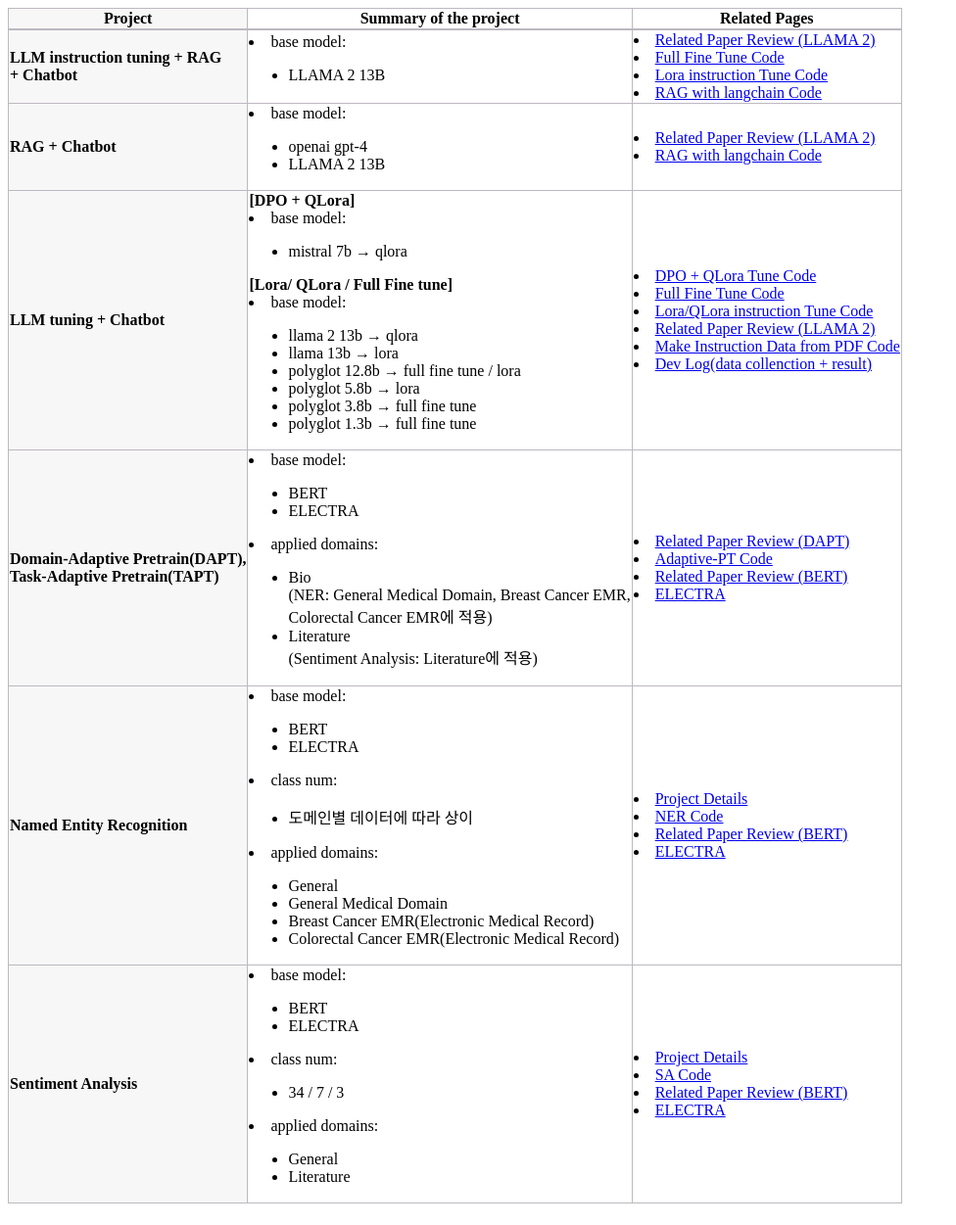
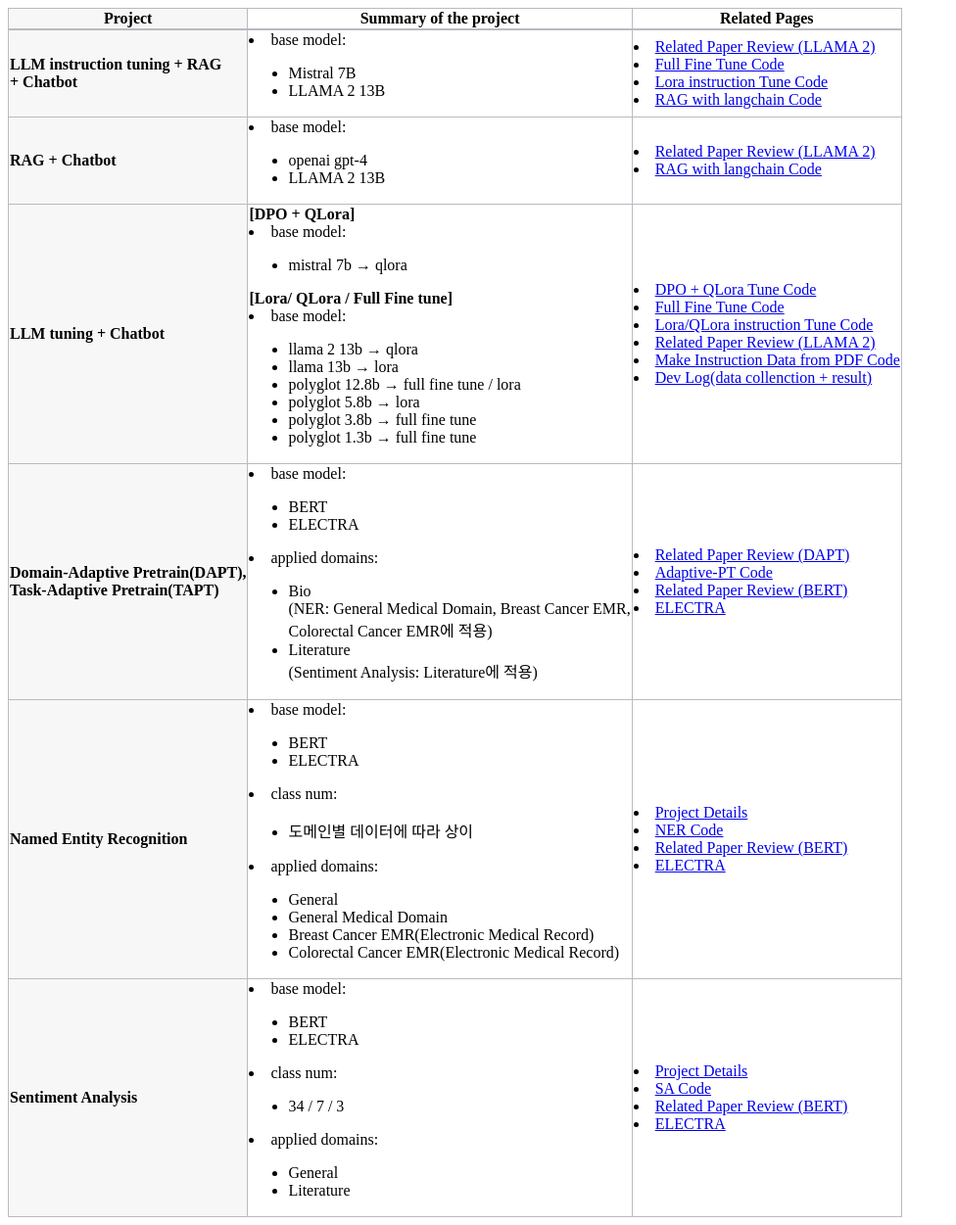
Before and after one commit to finddme/finddme.github.io, a Jekyll site: the page built from _posts/2022-01-01-Project.md, in a window 1280 px wide. Shown: the whole page at 98% size, without its empty margins (0-976 px from the left). Built offline with Jekyll 4.4.1, drawn with Linux system fonts in a browser that asks for light colours.

Commit message:
Update 2022-01-01-Project.md

```diff
--- a/_posts/2022-01-01-Project.md
+++ b/_posts/2022-01-01-Project.md
@@ -28,6 +28,7 @@
          <td class="line">
            <li>base model:
              <ul>
+               <li>Mistral 7B</li>
                <li>LLAMA 2 13B</li>
              </ul>
            </li>
```
